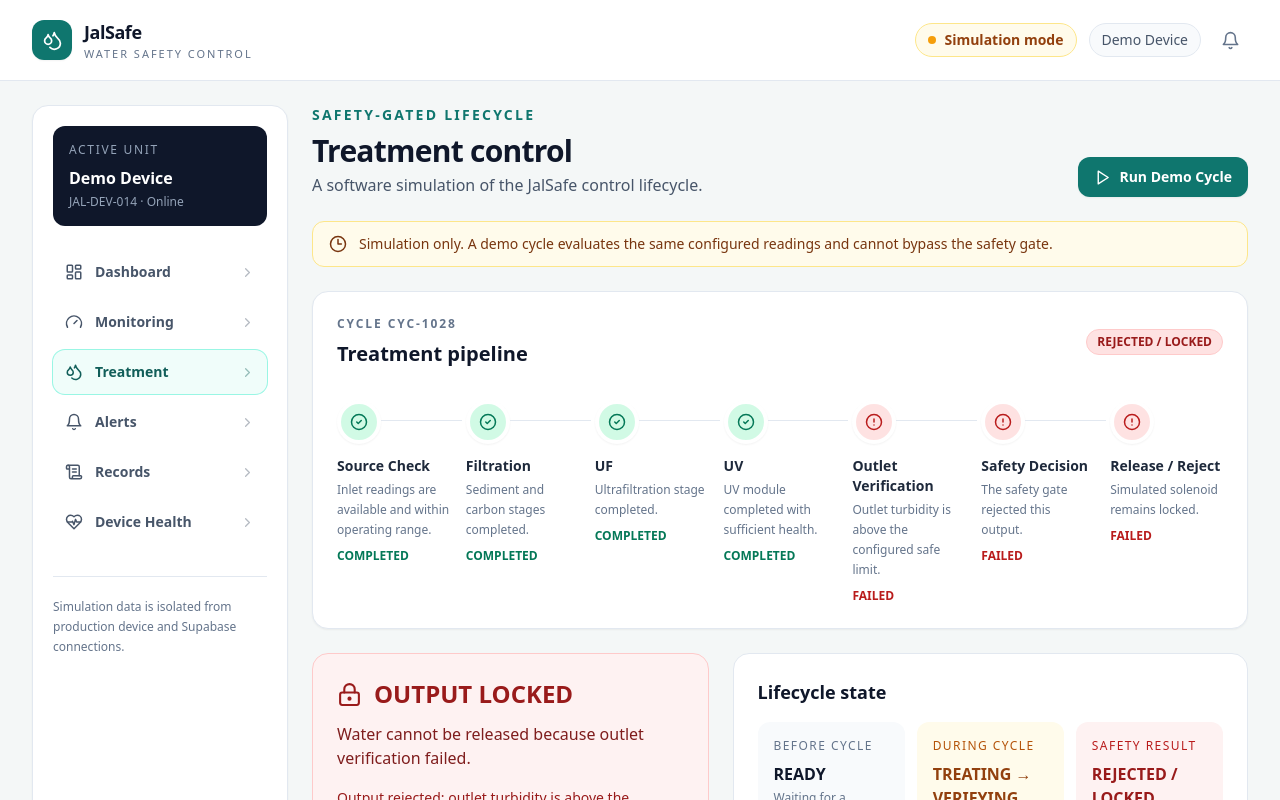
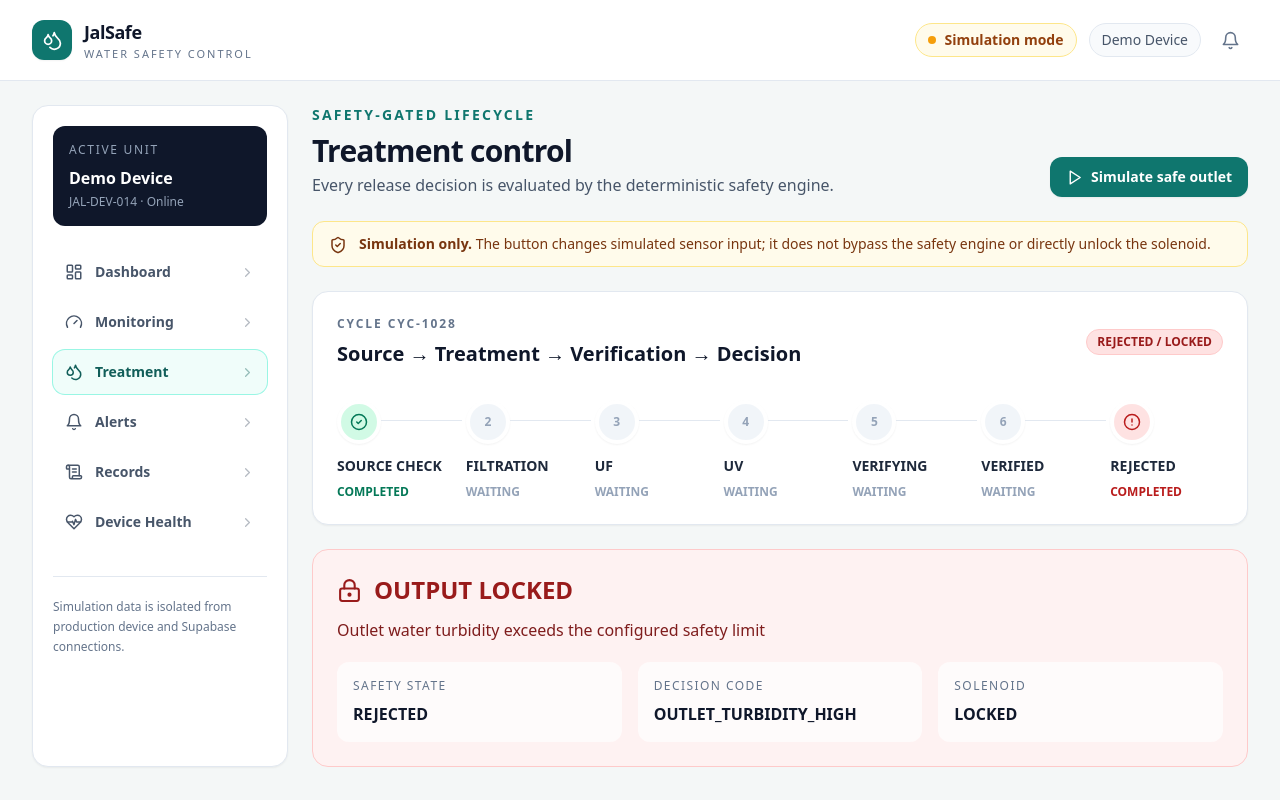
Before and after one commit to ayeshafaeza-2427/JalSafe, a React (Vite) app: page /treatment in a window 1280 px wide. Shown: the top 800 px of the page. Built offline with nearby package versions, Linux system fonts and the light colour scheme.

Commit message:
feat: drive treatment page from safety controller

```diff
--- a/src/pages/TreatmentPage.tsx
+++ b/src/pages/TreatmentPage.tsx
@@ -1,28 +1,80 @@
-import { useState } from 'react';
-import { CheckCircle2, CircleAlert, Clock3, LockKeyhole, Play, ShieldCheck } from 'lucide-react';
-import { demoSafetyDecision, demoSafetySummary, demoTreatmentStages } from '../lib/demo-data';
+import { useMemo, useState } from 'react';
+import { CheckCircle2, CircleAlert, LockKeyhole, Play, ShieldCheck } from 'lucide-react';
 import { Layout } from '../components/Layout';
 import { StatusBadge } from '../components/StatusBadge';
+import { demoDeviceStatus, demoInletReading, demoOutletReading } from '../lib/demo-data';
+import { runTreatmentController } from '../lib/treatment-controller';
 
 export function TreatmentPage() {
-  const [cycleState, setCycleState] = useState<'READY' | 'TREATING' | 'VERIFYING' | 'REJECTED'>('READY');
+  const [safeSimulation, setSafeSimulation] = useState(false);
+  const outlet = useMemo(
+    () => (safeSimulation ? { ...demoOutletReading, turbidity: 0.4 } : demoOutletReading),
+    [safeSimulation],
+  );
+
+  const result = useMemo(() => runTreatmentController({
+    inlet: demoInletReading,
+    outlet,
+    health: demoDeviceStatus.health,
+    connectivity: demoDeviceStatus.health.sensorConnectivity,
+    uvFlowInterlockOk: true,
+    recordWritable: true,
+    thresholds: undefined,
+  }), [outlet]);
+
+  const failed = !result.releaseAllowed;
 
   return (
     <Layout>
       <div className="space-y-6">
         <section className="flex flex-col justify-between gap-4 sm:flex-row sm:items-end">
-          <div><p className="text-sm font-semibold uppercase tracking-[0.16em] text-teal-700">Safety-gated lifecycle</p><h1 className="mt-2 text-3xl font-bold tracking-tight">Treatment control</h1><p className="mt-1 text-slate-600">A software simulation of the JalSafe control lifecycle.</p></div>
-          <button type="button" onClick={() => { setCycleState('TREATING'); window.setTimeout(() => setCycleState('VERIFYING'), 1200); window.setTimeout(() => setCycleState('REJECTED'), 2400); }} disabled={cycleState === 'TREATING' || cycleState === 'VERIFYING'} className="inline-flex items-center justify-center gap-2 rounded-xl bg-teal-700 px-4 py-2.5 text-sm font-semibold text-white shadow-sm hover:bg-teal-800 disabled:cursor-wait disabled:opacity-60"><Play size={17} />Run Demo Cycle</button>
+          <div>
+            <p className="text-sm font-semibold uppercase tracking-[0.16em] text-teal-700">Safety-gated lifecycle</p>
+            <h1 className="mt-2 text-3xl font-bold tracking-tight">Treatment control</h1>
+            <p className="mt-1 text-slate-600">Every release decision is evaluated by the deterministic safety engine.</p>
+          </div>
+          <button type="button" onClick={() => setSafeSimulation((value) => !value)} className="inline-flex items-center justify-center gap-2 rounded-xl bg-teal-700 px-4 py-2.5 text-sm font-semibold text-white shadow-sm hover:bg-teal-800">
+            <Play size={17} /> {safeSimulation ? 'Show unsafe outlet' : 'Simulate safe outlet'}
+          </button>
         </section>
-        <div className="flex items-center gap-3 rounded-xl border border-amber-200 bg-amber-50 px-4 py-3 text-sm text-amber-900"><Clock3 size={18} /><span>Simulation only. A demo cycle evaluates the same configured readings and cannot bypass the safety gate.</span>
+
+        <div className="flex items-start gap-3 rounded-xl border border-amber-200 bg-amber-50 px-4 py-3 text-sm text-amber-900">
+          <ShieldCheck size={18} className="mt-0.5 shrink-0" />
+          <span><strong>Simulation only.</strong> The button changes simulated sensor input; it does not bypass the safety engine or directly unlock the solenoid.</span>
         </div>
+
         <section className="rounded-2xl border border-slate-200 bg-white p-6 shadow-sm">
-          <div className="flex items-center justify-between gap-4"><div><p className="text-xs font-semibold uppercase tracking-[0.16em] text-slate-500">Cycle CYC-1028</p><h2 className="mt-2 text-xl font-bold">Treatment pipeline</h2></div><StatusBadge tone={cycleState === 'REJECTED' || cycleState === 'READY' ? 'danger' : 'warning'} label={cycleState === 'READY' ? 'REJECTED / LOCKED' : cycleState} /></div>
-          <div className="mt-8 grid gap-4 md:grid-cols-7">{demoTreatmentStages.map((stage, index) => { const isActive = cycleState === 'TREATING' && index < 4; const isVerifying = cycleState === 'VERIFYING' && index === 4; const failed = index >= 4; return <div key={stage.name} className="relative"><div className={`flex h-11 w-11 items-center justify-center rounded-full border-4 border-white shadow-sm ${failed ? 'bg-red-100 text-red-700' : isActive || isVerifying ? 'bg-amber-100 text-amber-700' : 'bg-emerald-100 text-emerald-700'}`}>{failed ? <CircleAlert size={18} /> : isActive || isVerifying ? <Clock3 size={18} /> : <CheckCircle2 size={18} />}</div><h3 className="mt-3 text-sm font-bold text-slate-800">{stage.name}</h3><p className="mt-1 text-xs leading-5 text-slate-500">{stage.explanation}</p><p className={`mt-2 text-xs font-semibold ${failed ? 'text-red-700' : 'text-emerald-700'}`}>{failed ? 'FAILED' : isActive || isVerifying ? 'IN PROGRESS' : 'COMPLETED'}</p>{index < demoTreatmentStages.length - 1 ? <div className="absolute left-11 top-5 hidden h-px w-[calc(100%-2rem)] bg-slate-200 md:block" /> : null}</div>; })}</div>
+          <div className="flex items-center justify-between gap-4">
+            <div><p className="text-xs font-semibold uppercase tracking-[0.16em] text-slate-500">Cycle CYC-1028</p><h2 className="mt-2 text-xl font-bold">Source → Treatment → Verification → Decision</h2></div>
+            <StatusBadge tone={failed ? 'danger' : 'safe'} label={failed ? 'REJECTED / LOCKED' : 'VERIFIED / RELEASED'} />
+          </div>
+          <div className="mt-8 grid gap-4 md:grid-cols-7">
+            {result.stages.slice(0, 7).map((stage, index) => (
+              <div key={`${stage.name}-${index}`} className="relative">
+                <div className={`flex h-11 w-11 items-center justify-center rounded-full border-4 border-white shadow-sm ${stage.complete ? (stage.name === 'REJECTED' ? 'bg-red-100 text-red-700' : 'bg-emerald-100 text-emerald-700') : 'bg-slate-100 text-slate-400'}`}>
+                  {stage.complete ? (stage.name === 'REJECTED' ? <CircleAlert size={18} /> : <CheckCircle2 size={18} />) : <span className="text-xs font-bold">{index + 1}</span>}
+                </div>
+                <h3 className="mt-3 text-sm font-bold text-slate-800">{stage.name.replace('_', ' ')}</h3>
+                <p className={`mt-2 text-xs font-semibold ${stage.complete ? (stage.name === 'REJECTED' ? 'text-red-700' : 'text-emerald-700') : 'text-slate-400'}`}>{stage.complete ? 'COMPLETED' : 'WAITING'}</p>
+                {index < 6 ? <div className="absolute left-11 top-5 hidden h-px w-[calc(100%-2rem)] bg-slate-200 md:block" /> : null}
+              </div>
+            ))}
+          </div>
         </section>
-        <section className="grid gap-6 lg:grid-cols-[1fr_1.3fr]">
-          <div className="rounded-2xl border border-red-200 bg-red-50 p-6"><div className="flex items-center gap-3 text-red-800"><LockKeyhole size={25} /><h2 className="text-2xl font-bold">OUTPUT LOCKED</h2></div><p className="mt-3 font-medium text-red-900">Water cannot be released because outlet verification failed.</p><p className="mt-4 text-sm leading-6 text-red-800">{demoSafetySummary}</p><div className="mt-5 rounded-xl border border-red-200 bg-white/70 p-4 text-sm"><div className="font-semibold text-red-900">Decision detail</div><div className="mt-2 text-red-800">{demoSafetyDecision.failedParameter}: {demoSafetyDecision.failedValue} NTU (limit ≤ {demoSafetyDecision.threshold} NTU)</div><div className="mt-2 flex items-center gap-2 font-semibold text-red-900"><ShieldCheck size={16} />Simulated Solenoid: LOCKED</div></div></div>
-          <div className="rounded-2xl border border-slate-200 bg-white p-6"><h2 className="text-lg font-bold">Lifecycle state</h2><div className="mt-4 grid gap-3 sm:grid-cols-3"><div className="rounded-xl bg-slate-50 p-4"><div className="text-xs uppercase tracking-[0.12em] text-slate-500">Before cycle</div><div className="mt-2 font-bold">READY</div><p className="mt-1 text-xs text-slate-500">Waiting for a simulated run.</p></div><div className="rounded-xl bg-amber-50 p-4"><div className="text-xs uppercase tracking-[0.12em] text-amber-700">During cycle</div><div className="mt-2 font-bold text-amber-800">TREATING → VERIFYING</div><p className="mt-1 text-xs text-amber-700">Stages advance automatically.</p></div><div className="rounded-xl bg-red-50 p-4"><div className="text-xs uppercase tracking-[0.12em] text-red-700">Safety result</div><div className="mt-2 font-bold text-red-800">REJECTED / LOCKED</div><p className="mt-1 text-xs text-red-700">Unsafe output never releases.</p></div></div></div>
+
+        <section className={`rounded-2xl border p-6 ${failed ? 'border-red-200 bg-red-50' : 'border-emerald-200 bg-emerald-50'}`}>
+          <div className={`flex items-center gap-3 ${failed ? 'text-red-800' : 'text-emerald-800'}`}>
+            {failed ? <LockKeyhole size={25} /> : <CheckCircle2 size={25} />}
+            <h2 className="text-2xl font-bold">{result.solenoid === 'LOCKED' ? 'OUTPUT LOCKED' : 'OUTPUT RELEASED'}</h2>
+          </div>
+          <p className={`mt-3 font-medium ${failed ? 'text-red-900' : 'text-emerald-900'}`}>
+            {result.decision.rejectionReason ?? 'Outlet verification passed for the configured parameters.'}
+          </p>
+          <div className="mt-5 grid gap-4 md:grid-cols-3">
+            <div className="rounded-xl bg-white/70 p-4"><div className="text-xs uppercase tracking-[0.12em] text-slate-500">Safety state</div><div className="mt-2 font-bold">{result.decision.state}</div></div>
+            <div className="rounded-xl bg-white/70 p-4"><div className="text-xs uppercase tracking-[0.12em] text-slate-500">Decision code</div><div className="mt-2 font-bold">{result.decision.rejectionCode ?? 'NONE'}</div></div>
+            <div className="rounded-xl bg-white/70 p-4"><div className="text-xs uppercase tracking-[0.12em] text-slate-500">Solenoid</div><div className="mt-2 font-bold">{result.solenoid}</div></div>
+          </div>
         </section>
       </div>
     </Layout>
```
